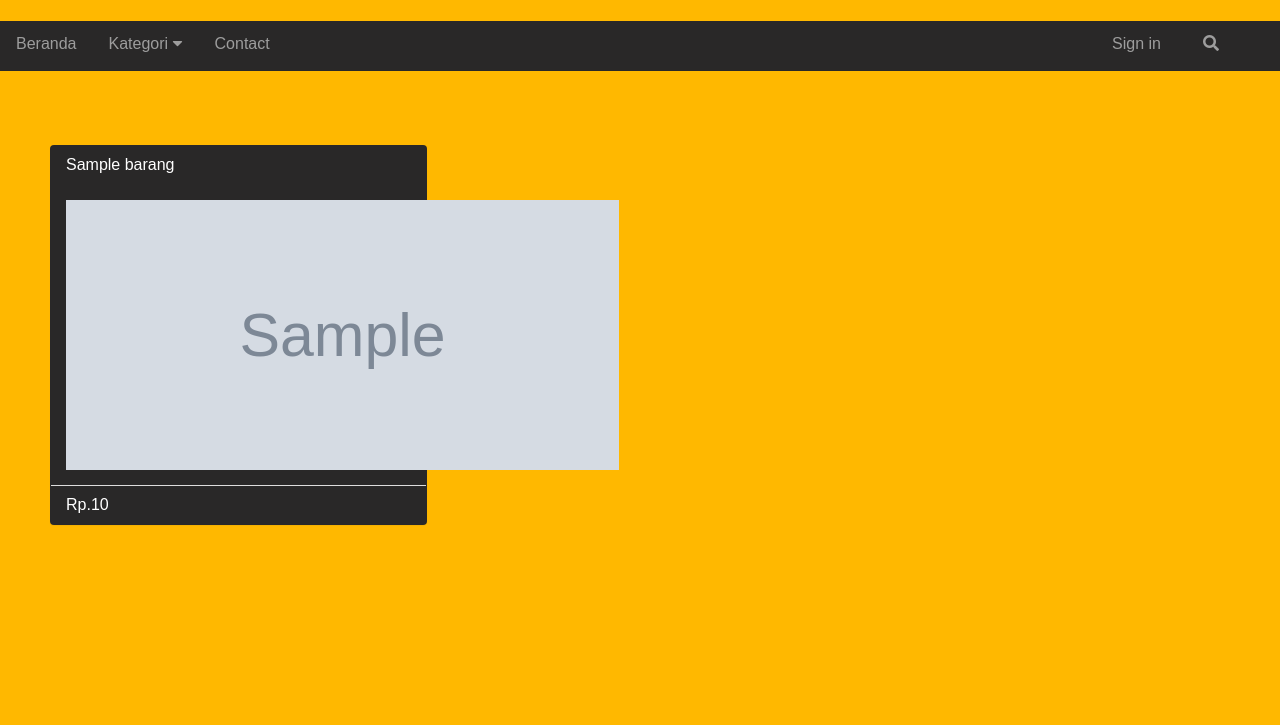
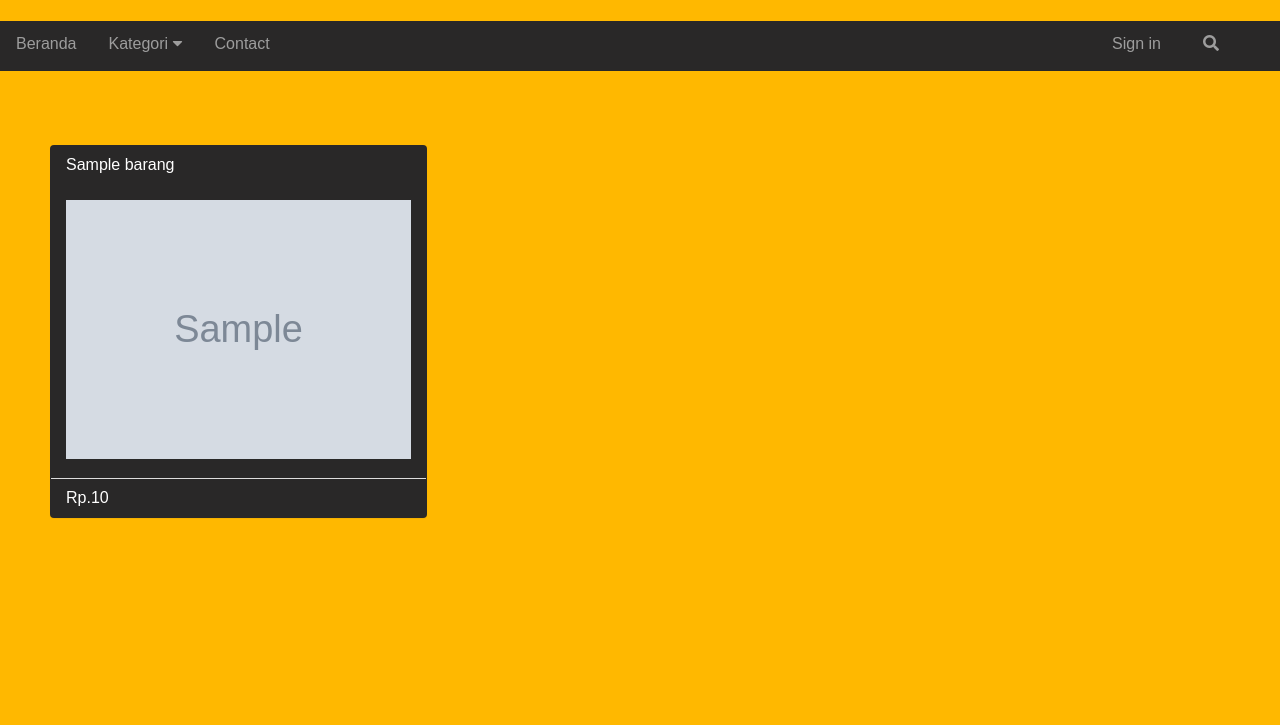
Before and after one commit to fadhlihh/PemrogramanWeb, a CodeIgniter app: the page made by application/views/home.php in a window 1280 px wide. Shown: the part 188-913 px from the top of the page. Run offline with CodeIgniter, Linux system fonts and the light colour scheme; the template is opened without the code that fills it: most values are stand-ins (such as "Sample title", 1, 10 or a date in 2020); grey boxes marked "Sample" are stand-in pictures; data that the repository does not hold is empty.

Commit message:
fix view home

```diff
--- a/application/controllers/user_controller.php
+++ b/application/controllers/user_controller.php
@@ -11,6 +11,7 @@
 		}
 
 		public function signup(){
+			$result['kategori'] = $this->product_model->loadAllCategory();
 			$data = array(
 				'NPM' => $this->input->post('npm'),
 				'Username' => $this->input->post('username'),
@@ -21,7 +22,7 @@
 				'tanggal_Bergabung' => date('Y-m-d H:i:s')
 			);
 			$this->user_model->insert_signup($data);
-			$this->load->view('home');
+			header("Location: ".base_url()."index.php/home");
 		}
 
 		public function signin(){
--- a/application/views/home.php
+++ b/application/views/home.php
@@ -23,7 +23,7 @@
 					<a href="<?php echo base_url();?>index.php/product?id=<?php echo $brg['id_barang']?>">
 					<div class="panel panel-primary">
 			        <div class="panel-heading"><?php echo $brg['nama_barang'];?></div>
-			        <div class="panel-body" style="width: 1000px; height: 300px;"><img src="<?php echo base_url().'image_product/'.$brg['foto_barang1'] ?>" class="img-responsive" width="57%" height="100%"></div>
+			        <div class="panel-body"><img src="<?php echo base_url().'image_product/'.$brg['foto_barang1'] ?>" style="width: 100%;"></div>
 			        <div class="panel-footer">Rp.<?php echo $brg['harga'];?></div>
 		      	</div>
 					</a>
```
